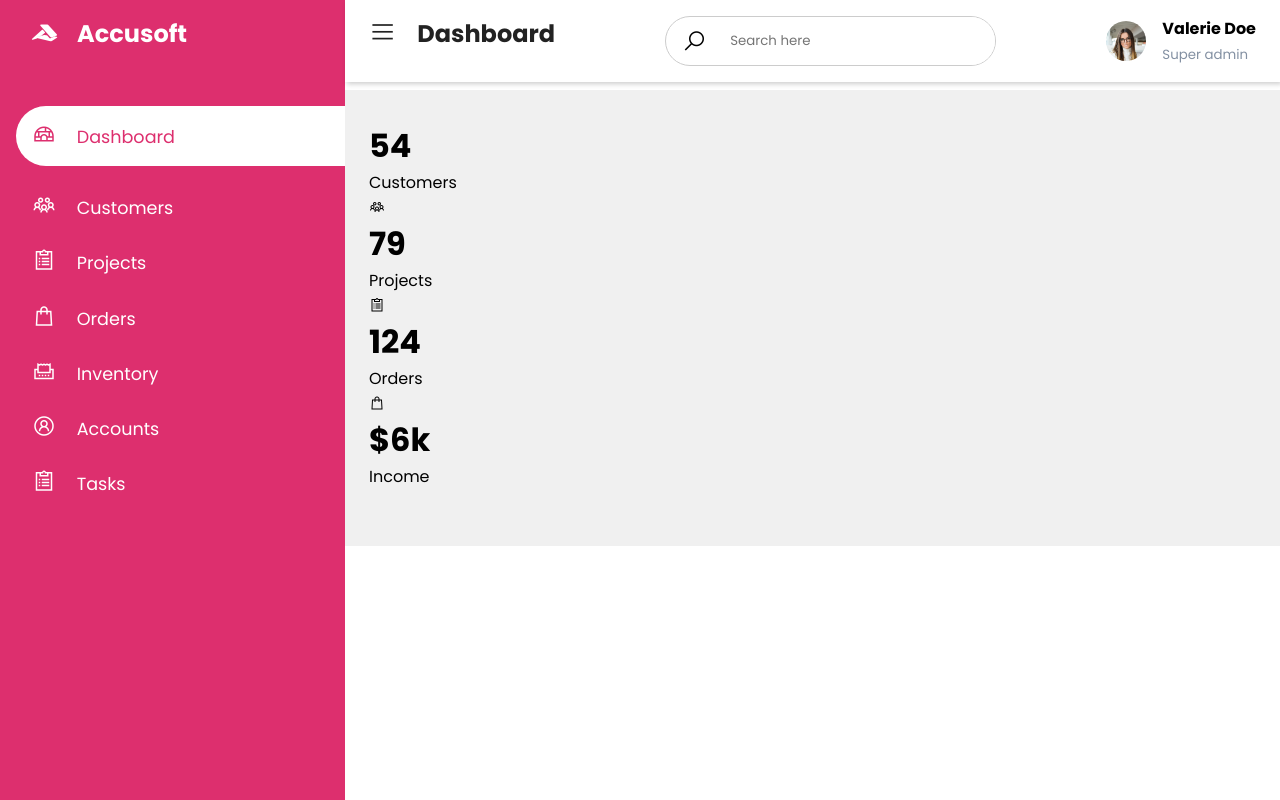
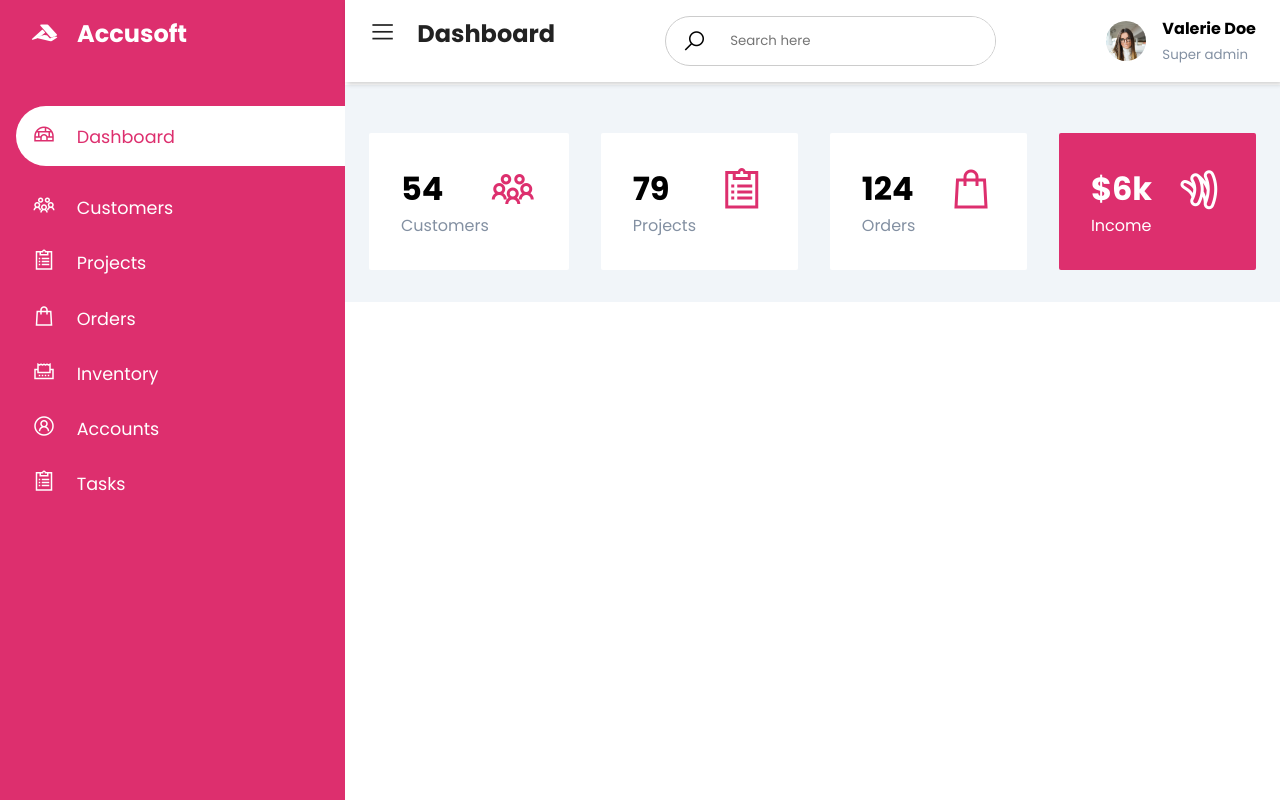
Before and after one commit to thegleidstones/accusoft-admin, a plain HTML site: page index.html in a window 1280 px wide. Drawn offline with nearby package versions, Linux system fonts and the light colour scheme.

Commit message:
create styles for cards

```diff
--- a/index.html
+++ b/index.html
@@ -110,7 +110,7 @@
                         <span>Income</span>
                     </div>
                     <div>
-                        <span class="las la-google-wallet"></span>
+                        <span class="lab la-google-wallet"></span>
                     </div>
                 </div>
             </div>
--- a/styles.css
+++ b/styles.css
@@ -128,8 +128,42 @@ header label span {
 }
 
 main {
-    margin-top: 90px;
+    margin-top: 85px;
     padding: 2rem 1.5rem;
-    background: #f0f0f0;
+    background: #f1f5f9;
     min-height: calc(100vh -90px);
 }
+
+.cards {
+    display: grid;
+    grid-template-columns: repeat(4, 1fr);
+    gap: 2rem;
+    margin-top: 1rem;
+}
+
+.card-single {
+    display: flex;
+    justify-content: space-between;
+    background: #fff;
+    padding: 2rem;
+    border-radius: 2px;
+}
+
+.card-single div:first-child span {
+    color: var(--text-grey);
+}
+
+.card-single div:last-child span {
+    font-size: 3rem;
+    color: var(--main-color);
+}
+
+.card-single:last-child {
+    background: var(--main-color);
+}
+
+.card-single:last-child h1,
+.card-single:last-child div:first-child span,
+.card-single:last-child div:last-child span  {
+    color: #fff;
+}
```
